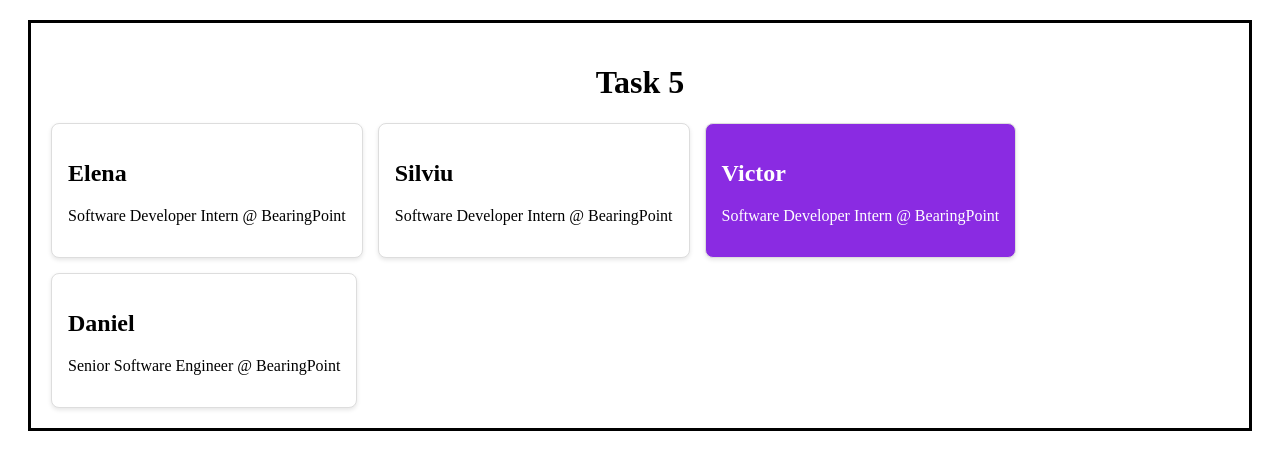
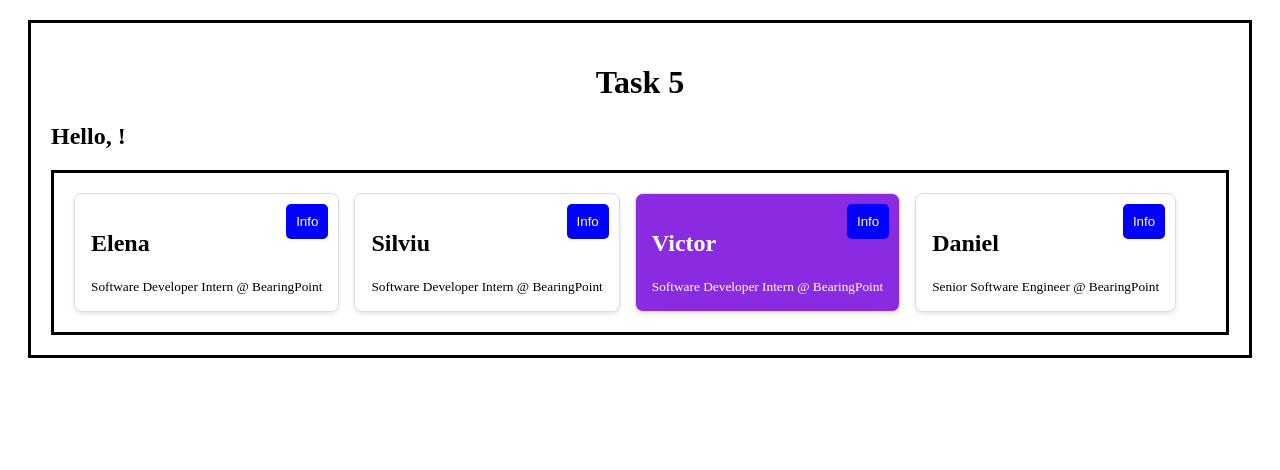
Before and after one commit to pvictordev/angular-tasks, an Angular app: page / in a window 1280 px wide. Shown: the top 470 px of the page. Built offline with nearby package versions, Linux system fonts and the light colour scheme.

Commit message:
Added a feature to transfer the name displayed in the child component into the parent component and display it there by clicking on the button from the child component

```diff
--- a/src/app/app.component.css
+++ b/src/app/app.component.css
@@ -7,6 +7,8 @@
         text-align: center;
     }
     .card-container {
+        border: 3px solid black;
+        padding: 20px;
         display: flex;
         flex-wrap: wrap;
         gap: 15px;
--- a/src/app/app.component.html
+++ b/src/app/app.component.html
@@ -1,10 +1,11 @@
 <div class="task-5">
   <h1>Task 5</h1>
+  <h2>Hello, {{ receivedName }} !</h2>
 
   <div class="card-container">
-    @if(employees) {
-      @for(employee of employees; track $index) {
-        <app-card [data]="employee"></app-card>
+    @if(students) {
+      @for(student of students; track $index) {
+        <app-card (addInfoEvent)="onAddInfo($event)" [data]="student"></app-card>
       }
     }
   </div>
--- a/src/app/app.component.ts
+++ b/src/app/app.component.ts
@@ -2,10 +2,10 @@ import { Component } from '@angular/core';
 import { RouterOutlet } from '@angular/router';
 import { CardComponent } from './card/card.component';
 
-export interface Employee {
+export interface Student {
   name: string,
   description: string
-}
+};
 
 @Component({
   selector: 'app-root',
@@ -15,10 +15,16 @@ export interface Employee {
   styleUrl: './app.component.css'
 })
 export class AppComponent {
-  employees: Employee[] = [
+  students: Student[] = [
     { name: "Elena", description: "Software Developer Intern @ BearingPoint" },
     { name: "Silviu", description: "Software Developer Intern @ BearingPoint" },
     { name: "Victor", description: "Software Developer Intern @ BearingPoint" },
     { name: "Daniel", description: "Senior Software Engineer @ BearingPoint" }
   ];
+
+  receivedName!: string;
+  onAddInfo(name: string): void {
+    this.receivedName = name;
+  }
+
 }
--- a/src/app/card/card.component.css
+++ b/src/app/card/card.component.css
@@ -5,6 +5,20 @@
     padding: 16px;
     box-shadow: 0 2px 4px rgba(0, 0, 0, 0.1);
     flex: 1 1 calc(33.333% - 16px);
+    position: relative;
+
+    button {
+        position: absolute;
+        cursor: pointer;
+        top: 10px;
+        right: 10px;
+        backdrop-filter: blur(10px);
+        background: blue;
+        padding: 10px;
+        border-radius: 5px;
+        color: white;
+        border: none;
+    }
 }
 
 .me {
--- a/src/app/card/card.component.html
+++ b/src/app/card/card.component.html
@@ -1,4 +1,5 @@
 <div class="card {{ data.name == 'Victor' ? 'me' : '' }}">
     <h2>{{ data.name }}</h2>
-    <p>{{ data.description }}</p>
+    <small>{{ data.description }}</small>
+    <button (click)="addInfo(data.name)">Info</button>
 </div>
--- a/src/app/card/card.component.ts
+++ b/src/app/card/card.component.ts
@@ -1,5 +1,5 @@
-import { Component, Input } from '@angular/core';
-import { Employee } from '../app.component';
+import { Component, EventEmitter, Input, Output } from '@angular/core';
+import { Student } from '../app.component';
 
 @Component({
   selector: 'app-card',
@@ -10,6 +10,11 @@ import { Employee } from '../app.component';
 })
 export class CardComponent {
 
-  @Input() data!: Employee;
+  @Input() data!: Student;
 
+  @Output() addInfoEvent = new EventEmitter<string>();
+
+  addInfo(name: string): void {
+    this.addInfoEvent.emit(name);
+  }
 }
```
